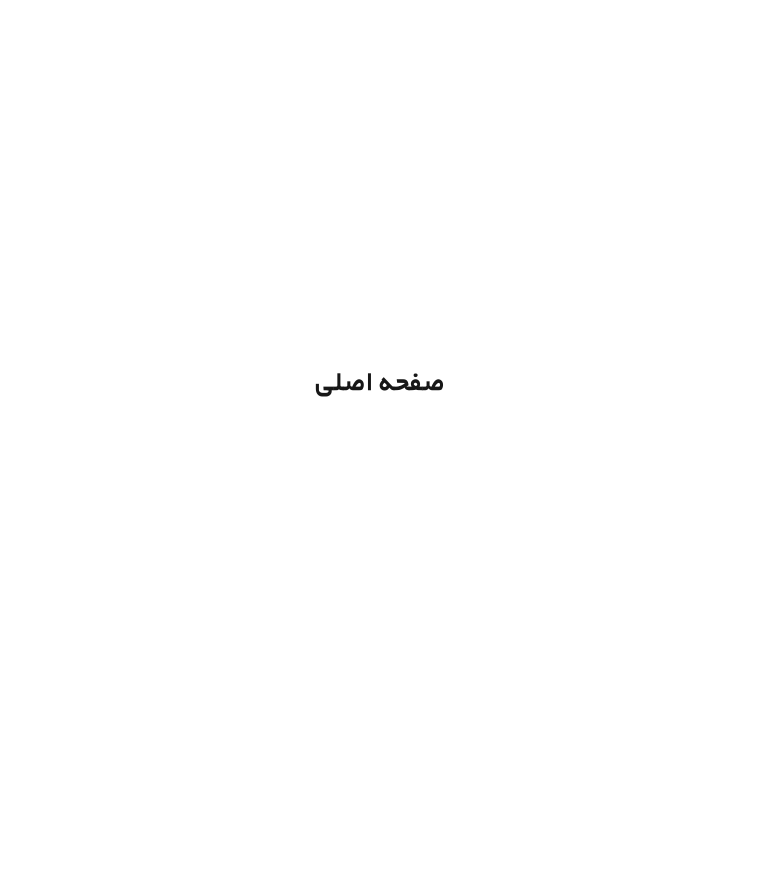
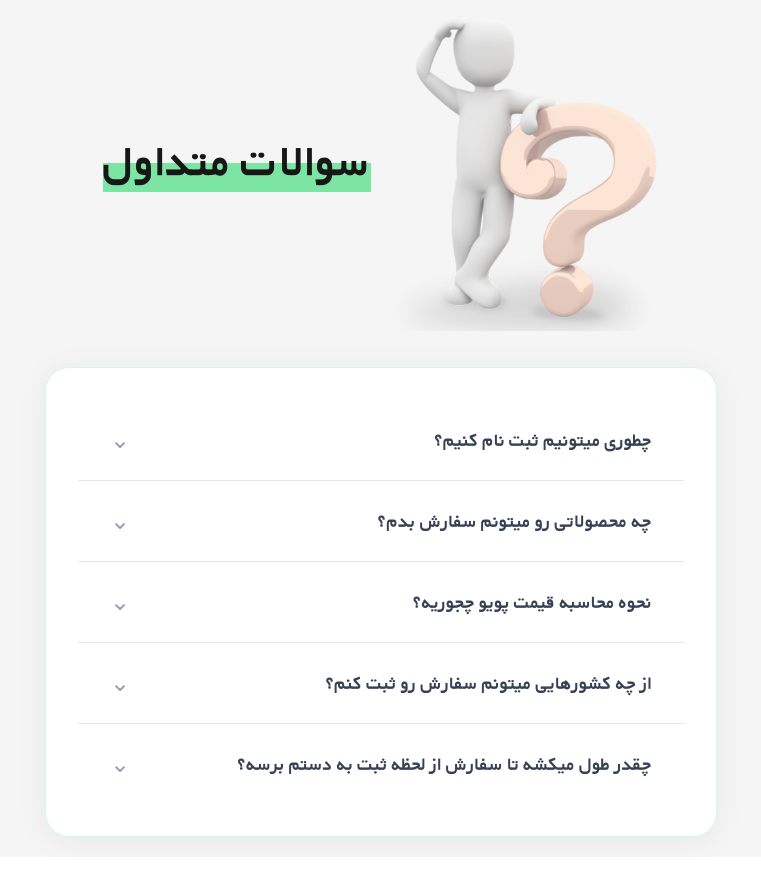
Before and after one commit to nimavisker1360/geymat, a Next.js app: page / in a window 1280 px wide. Shown: the part 2180-3073 px from the top of the page, without its empty margins (259-1020 px from the left). Before the commit the page ends 2962 px from the top, so only its background shows below. Built offline with nearby package versions, Linux system fonts and the light colour scheme.

Commit message:
Add question mark

```diff
--- a/src/app/page.tsx
+++ b/src/app/page.tsx
@@ -179,6 +179,104 @@ export default function Page() {
         <Hero />
         <OrderSteps />
         <Brands />
+        {/* FAQ Section */}
+        <section
+          id="faq"
+          className="w-full flex flex-col items-center justify-center py-5 relative bg-[#f5f5f5] overflow-hidden"
+        >
+          {/* Desktop: FAQ title and image side by side */}
+          <div className="hidden md:flex flex-row items-center justify-center w-full max-w-3xl mb-12 relative z-10">
+            <h2
+              className="text-3xl md:text-5xl font-extrabold text-center relative z-10"
+              style={{
+                fontFamily: "BYekan",
+                fontWeight: "bold",
+                lineHeight: "1.3",
+              }}
+            >
+              <span className="underline-green">سوالات متداول</span>
+            </h2>
+            <img
+              src="/images/question mark.png"
+              alt="سوالات متداول"
+              className="ml-2 w-[100px] md:w-[140px] lg:w-[280px] opacity-80 select-none pointer-events-none align-baseline"
+              style={{ marginBottom: "-12px" }}
+              draggable={false}
+            />
+          </div>
+          {/* Mobile: title and image below */}
+          <div className="flex flex-col md:hidden items-center w-full mb-8 relative z-10">
+            <h2
+              className="text-3xl font-extrabold text-center relative z-10"
+              style={{
+                fontFamily: "BYekan",
+                fontWeight: "bold",
+                lineHeight: "1.3",
+              }}
+            >
+              <span className="underline-green">سوالات متداول</span>
+            </h2>
+            <img
+              src="/images/question mark.png"
+              alt="سوالات متداول"
+              className="mt-2 w-[80px] opacity-80 select-none pointer-events-none"
+              draggable={false}
+            />
+          </div>
+          {/* FAQ Box */}
+          <div
+            className="w-full max-w-2xl bg-white rounded-3xl shadow-md p-0 md:p-8 flex flex-col items-center border border-[#d1fae5] relative z-10"
+            style={{ boxShadow: "0 4px 32px 0 rgba(0,0,0,0.06)" }}
+          >
+            <ul className="divide-y divide-gray-200 w-full">
+              <li className="py-6 px-4 md:px-8 flex items-center justify-between cursor-pointer hover:bg-gray-50 transition">
+                <span className="text-2xl text-gray-400">⌄</span>
+                <span
+                  className="text-lg md:text-xl font-bold text-gray-700"
+                  style={{ fontFamily: "BYekan" }}
+                >
+                  چطوری میتونیم ثبت نام کنیم؟
+                </span>
+              </li>
+              <li className="py-6 px-4 md:px-8 flex items-center justify-between cursor-pointer hover:bg-gray-50 transition">
+                <span className="text-2xl text-gray-400">⌄</span>
+                <span
+                  className="text-lg md:text-xl font-bold text-gray-700"
+                  style={{ fontFamily: "BYekan" }}
+                >
+                  چه محصولاتی رو میتونم سفارش بدم؟
+                </span>
+              </li>
+              <li className="py-6 px-4 md:px-8 flex items-center justify-between cursor-pointer hover:bg-gray-50 transition">
+                <span className="text-2xl text-gray-400">⌄</span>
+                <span
+                  className="text-lg md:text-xl font-bold text-gray-700"
+                  style={{ fontFamily: "BYekan" }}
+                >
+                  نحوه محاسبه قیمت پویو چجوریه؟
+                </span>
+              </li>
+              <li className="py-6 px-4 md:px-8 flex items-center justify-between cursor-pointer hover:bg-gray-50 transition">
+                <span className="text-2xl text-gray-400">⌄</span>
+                <span
+                  className="text-lg md:text-xl font-bold text-gray-700"
+                  style={{ fontFamily: "BYekan" }}
+                >
+                  از چه کشورهایی میتونم سفارش رو ثبت کنم؟
+                </span>
+              </li>
+              <li className="py-6 px-4 md:px-8 flex items-center justify-between cursor-pointer hover:bg-gray-50 transition">
+                <span className="text-2xl text-gray-400">⌄</span>
+                <span
+                  className="text-lg md:text-xl font-bold text-gray-700"
+                  style={{ fontFamily: "BYekan" }}
+                >
+                  چقدر طول میکشه تا سفارش از لحظه ثبت به دستم برسه؟
+                </span>
+              </li>
+            </ul>
+          </div>
+        </section>
         <main className="flex min-h-screen items-center justify-center">
           <h1
             className="text-3xl font-bold"
```
Also changed, not shown: public/images/question mark.png (added).
